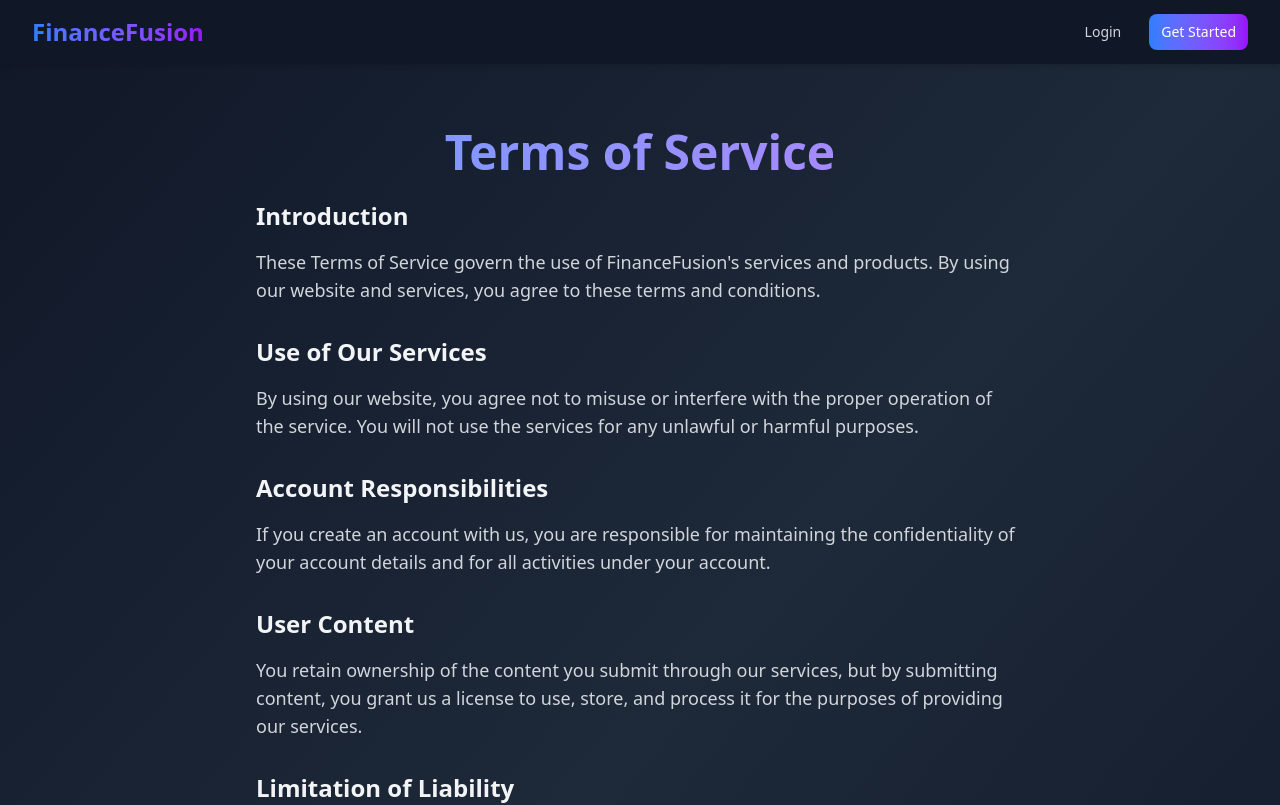
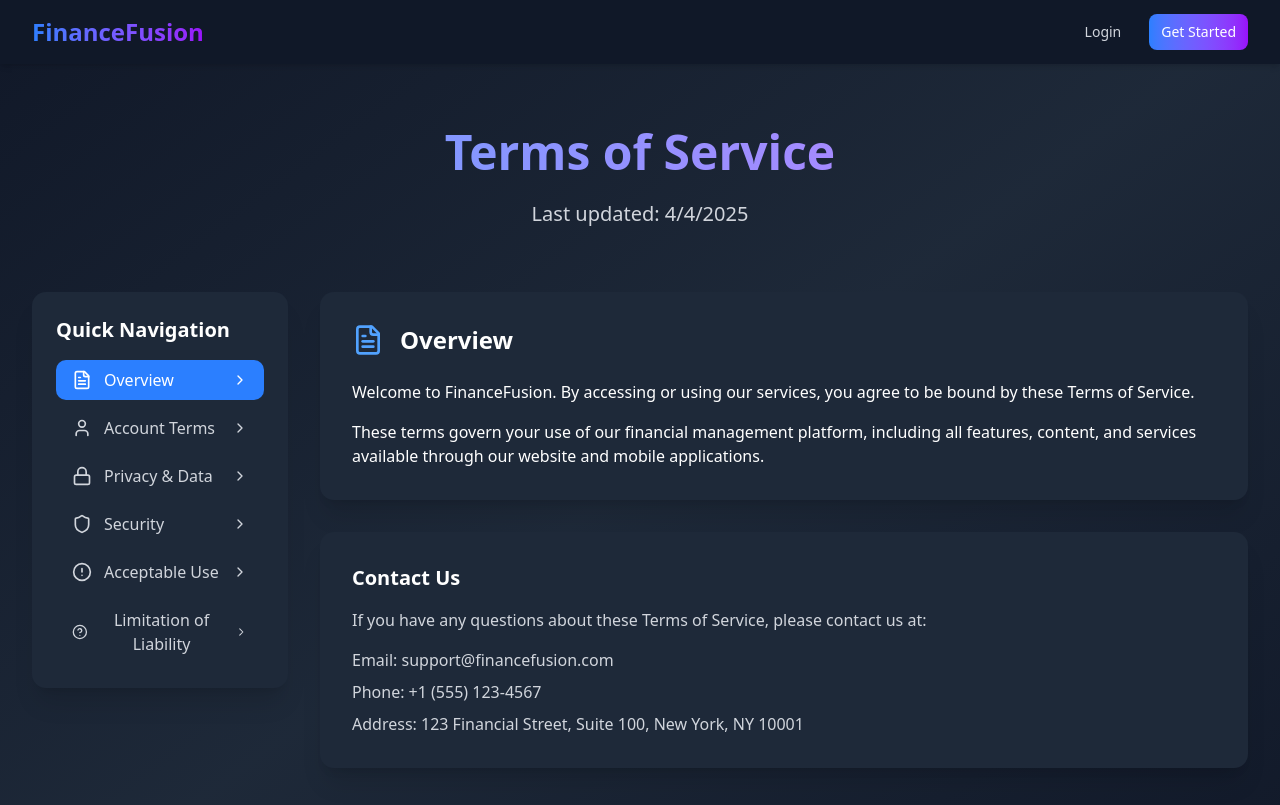
Before and after one commit to BuddhikaRoshan/FinanceFusion_ITPM, a Next.js app: page /terms in a window 1280 px wide. Shown: the top 805 px of the page. Built offline with nearby package versions, Linux system fonts and the light colour scheme.

Commit message:
Update page.tsx

```diff
--- a/app/terms/page.tsx
+++ b/app/terms/page.tsx
@@ -1,58 +1,208 @@
 "use client";
-import React from "react";
+import React, { useState } from "react";
+import { motion } from "framer-motion";
 import Navbar from "@/components/Navbar";
 import Footer from "@/components/Footer";
+import {
+  FileText,
+  Shield,
+  User,
+  Lock,
+  AlertCircle,
+  HelpCircle,
+  ChevronRight,
+  ChevronDown
+} from "lucide-react";
 
 const TermsOfService = () => {
+  const [activeSection, setActiveSection] = useState("overview");
+
+  const sections = [
+    {
+      id: "overview",
+      title: "Overview",
+      icon: FileText,
+      content: (
+        <div className="space-y-4">
+          <p className="text-white">Welcome to FinanceFusion. By accessing or using our services, you agree to be bound by these Terms of Service.</p>
+          <p className="text-white">These terms govern your use of our financial management platform, including all features, content, and services available through our website and mobile applications.</p>
+        </div>
+      )
+    },
+    {
+      id: "account",
+      title: "Account Terms",
+      icon: User,
+      content: (
+        <div className="space-y-4">
+          <h3 className="text-xl font-semibold text-white mb-2">Account Registration</h3>
+          <ul className="list-disc list-inside space-y-2 text-gray-300">
+            <li>You must be at least 18 years old to use our services</li>
+            <li>You must provide accurate and complete information during registration</li>
+            <li>You are responsible for maintaining the security of your account</li>
+            <li>You must notify us immediately of any unauthorized access to your account</li>
+          </ul>
+        </div>
+      )
+    },
+    {
+      id: "privacy",
+      title: "Privacy & Data",
+      icon: Lock,
+      content: (
+        <div className="space-y-4">
+          <h3 className="text-xl font-semibold text-white mb-2">Data Collection and Usage</h3>
+          <p className="text-gray-300">We collect and process your personal and financial data in accordance with our Privacy Policy. This includes:</p>
+          <ul className="list-disc list-inside space-y-2 text-gray-300">
+            <li>Personal identification information</li>
+            <li>Financial transaction data</li>
+            <li>Usage statistics and preferences</li>
+            <li>Device and browser information</li>
+          </ul>
+        </div>
+      )
+    },
+    {
+      id: "security",
+      title: "Security",
+      icon: Shield,
+      content: (
+        <div className="space-y-4">
+          <h3 className="text-xl font-semibold text-white mb-2">Security Measures</h3>
+          <p className="text-gray-300">We implement various security measures to protect your information:</p>
+          <ul className="list-disc list-inside space-y-2 text-gray-300">
+            <li>End-to-end encryption for sensitive data</li>
+            <li>Regular security audits and updates</li>
+            <li>Secure data storage and transmission</li>
+            <li>Multi-factor authentication options</li>
+          </ul>
+        </div>
+      )
+    },
+    {
+      id: "usage",
+      title: "Acceptable Use",
+      icon: AlertCircle,
+      content: (
+        <div className="space-y-4">
+          <h3 className="text-xl font-semibold text-white mb-2">Prohibited Activities</h3>
+          <p className="text-gray-300">You agree not to:</p>
+          <ul className="list-disc list-inside space-y-2 text-gray-300">
+            <li>Use our services for any illegal purposes</li>
+            <li>Attempt to gain unauthorized access to our systems</li>
+            <li>Interfere with the proper functioning of our services</li>
+            <li>Share your account credentials with others</li>
+          </ul>
+        </div>
+      )
+    },
+    {
+      id: "liability",
+      title: "Limitation of Liability",
+      icon: HelpCircle,
+      content: (
+        <div className="space-y-4">
+          <h3 className="text-xl font-semibold text-white mb-2">Our Liability</h3>
+          <p className="text-gray-300">FinanceFusion shall not be liable for:</p>
+          <ul className="list-disc list-inside space-y-2 text-gray-300">
+            <li>Indirect, incidental, or consequential damages</li>
+            <li>Loss of profits or data</li>
+            <li>Service interruptions or technical issues</li>
+            <li>Third-party actions or content</li>
+          </ul>
+        </div>
+      )
+    }
+  ];
+
   return (
     <div className="min-h-screen bg-gradient-to-br from-gray-900 via-gray-800 to-gray-900">
       <Navbar />
 
       <div className="max-w-7xl mx-auto px-4 sm:px-6 lg:px-8 py-16">
-        <h1 className="text-4xl md:text-5xl font-bold bg-gradient-to-r from-blue-400 to-purple-400 bg-clip-text text-transparent mb-6 text-center">
-          Terms of Service
-        </h1>
+        {/* Header */}
+        <motion.div
+          initial={{ opacity: 0, y: 20 }}
+          animate={{ opacity: 1, y: 0 }}
+          transition={{ duration: 0.7 }}
+          className="text-center mb-16"
+        >
+          <h1 className="text-4xl md:text-5xl font-bold bg-gradient-to-r from-blue-400 to-purple-400 bg-clip-text text-transparent mb-6">
+            Terms of Service
+          </h1>
+          <p className="text-xl text-gray-300 max-w-3xl mx-auto">
+            Last updated: {new Date().toLocaleDateString()}
+          </p>
+        </motion.div>
 
-        <div className="text-lg text-gray-300 max-w-3xl mx-auto">
-          <h2 className="text-2xl font-semibold text-gray-100 mb-4">Introduction</h2>
-          <p>
-            These Terms of Service govern the use of FinanceFusion's services and products. By using our website and services, you agree to these terms and conditions.
-          </p>
+        <div className="flex flex-col lg:flex-row gap-8">
+          {/* Navigation Sidebar */}
+          <motion.div
+            initial={{ opacity: 0, x: -20 }}
+            animate={{ opacity: 1, x: 0 }}
+            transition={{ duration: 0.7, delay: 0.2 }}
+            className="lg:w-64 flex-shrink-0"
+          >
+            <div className="bg-gray-800 rounded-xl shadow-xl p-6 sticky top-24">
+              <h2 className="text-xl font-semibold text-white mb-4">Quick Navigation</h2>
+              <nav className="space-y-2">
+                {sections.map((section) => (
+                  <button
+                    key={section.id}
+                    onClick={() => setActiveSection(section.id)}
+                    className={`w-full flex items-center space-x-3 px-4 py-2 rounded-lg transition-colors ${
+                      activeSection === section.id
+                        ? "bg-blue-500 text-white"
+                        : "text-gray-300 hover:bg-gray-700"
+                    }`}
+                  >
+                    <section.icon className="h-5 w-5" />
+                    <span>{section.title}</span>
+                    <ChevronRight className="h-4 w-4 ml-auto" />
+                  </button>
+                ))}
+              </nav>
+            </div>
+          </motion.div>
 
-          <h2 className="text-2xl font-semibold text-gray-100 mb-4 mt-8">Use of Our Services</h2>
-          <p>
-            By using our website, you agree not to misuse or interfere with the proper operation of the service. You will not use the services for any unlawful or harmful purposes.
-          </p>
+          {/* Main Content */}
+          <motion.div
+            initial={{ opacity: 0, y: 20 }}
+            animate={{ opacity: 1, y: 0 }}
+            transition={{ duration: 0.7, delay: 0.3 }}
+            className="flex-1"
+          >
+            <div className="bg-gray-800 rounded-xl shadow-xl p-8">
+              {sections.map((section) => (
+                <motion.div
+                  key={section.id}
+                  initial={{ opacity: 0 }}
+                  animate={{ opacity: activeSection === section.id ? 1 : 0 }}
+                  transition={{ duration: 0.3 }}
+                  className={`${activeSection === section.id ? "block" : "hidden"}`}
+                >
+                  <div className="flex items-center mb-6">
+                    <section.icon className="h-8 w-8 text-blue-400 mr-4" />
+                    <h2 className="text-2xl font-semibold text-white">{section.title}</h2>
+                  </div>
+                  {section.content}
+                </motion.div>
+              ))}
+            </div>
 
-          <h2 className="text-2xl font-semibold text-gray-100 mb-4 mt-8">Account Responsibilities</h2>
-          <p>
-            If you create an account with us, you are responsible for maintaining the confidentiality of your account details and for all activities under your account.
-          </p>
-
-          <h2 className="text-2xl font-semibold text-gray-100 mb-4 mt-8">User Content</h2>
-          <p>
-            You retain ownership of the content you submit through our services, but by submitting content, you grant us a license to use, store, and process it for the purposes of providing our services.
-          </p>
-
-          <h2 className="text-2xl font-semibold text-gray-100 mb-4 mt-8">Limitation of Liability</h2>
-          <p>
-            FinanceFusion will not be liable for any damages, losses, or expenses arising from the use of our services, including but not limited to indirect or consequential damages.
-          </p>
-
-          <h2 className="text-2xl font-semibold text-gray-100 mb-4 mt-8">Termination</h2>
-          <p>
-            We reserve the right to suspend or terminate your access to our services at our discretion, for any reason, including violation of these Terms of Service.
-          </p>
-
-          <h2 className="text-2xl font-semibold text-gray-100 mb-4 mt-8">Governing Law</h2>
-          <p>
-            These Terms of Service are governed by the laws of Sri Lanka. Any disputes arising out of or related to these terms shall be resolved in the appropriate courts in Sri Lanka.
-          </p>
-
-          <h2 className="text-2xl font-semibold text-gray-100 mb-4 mt-8">Changes to These Terms</h2>
-          <p>
-            We may update these Terms of Service from time to time. Any changes will be posted on this page with an updated date. You are advised to review this page periodically.
-          </p>
+            {/* Contact Information */}
+            <div className="mt-8 bg-gray-800 rounded-xl shadow-xl p-8">
+              <h3 className="text-xl font-semibold text-white mb-4">Contact Us</h3>
+              <p className="text-gray-300">
+                If you have any questions about these Terms of Service, please contact us at:
+              </p>
+              <div className="mt-4 space-y-2 text-gray-300">
+                <p>Email: support@financefusion.com</p>
+                <p>Phone: +1 (555) 123-4567</p>
+                <p>Address: 123 Financial Street, Suite 100, New York, NY 10001</p>
+              </div>
+            </div>
+          </motion.div>
         </div>
       </div>
 
```
